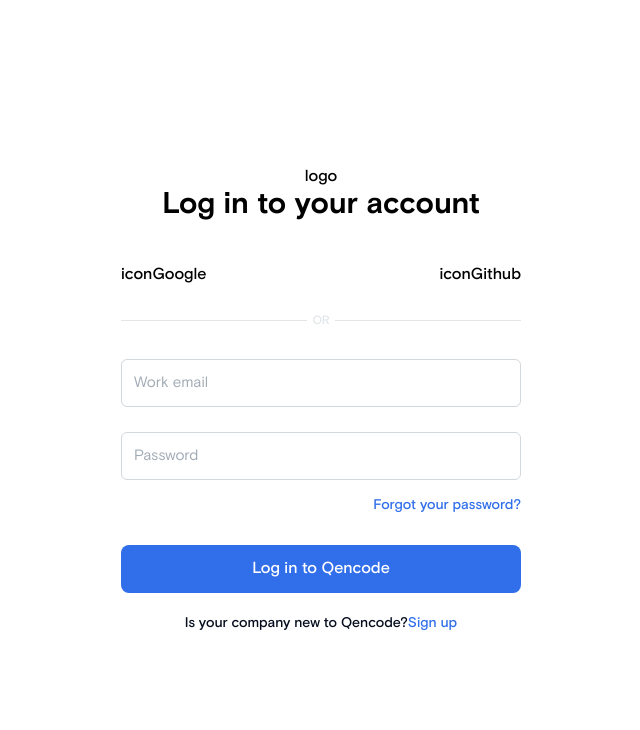
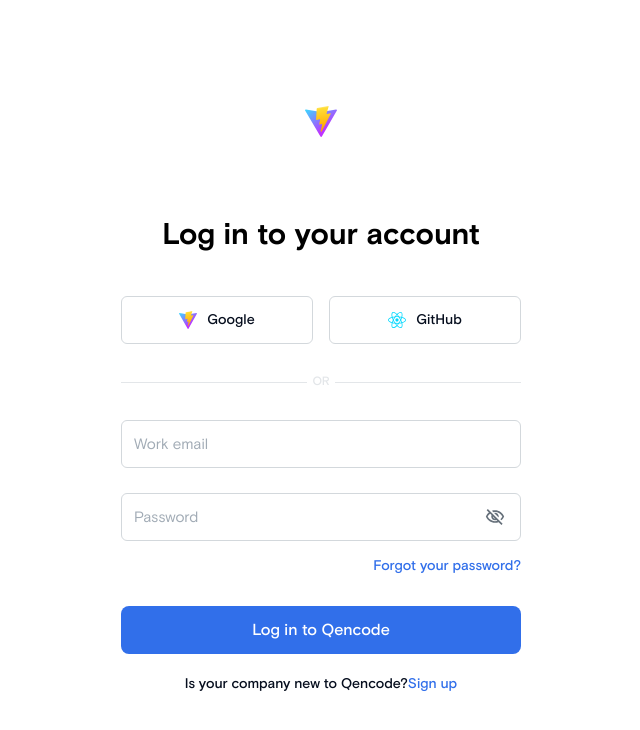
Before and after one commit to IvanRuskevych/test-login-interface, a React (Vite) app: page /login in a window 1280 px wide. Shown: the top 730 px of the page, without its empty margins (319-959 px from the left). Built offline with nearby package versions, Linux system fonts and the light colour scheme.

Commit message:
Revert "fix: path to icon v2"

```diff
--- a/src/components/LayoutAuth/LayoutAuth.jsx
+++ b/src/components/LayoutAuth/LayoutAuth.jsx
@@ -1,16 +1,14 @@
 import { Outlet } from 'react-router-dom';
-import { AuthContainer,
-    // IconLogo,
-    IconWrapper, Section } from './LayoutAuth.styled.js';
+import { AuthContainer, IconLogo, IconWrapper, Section } from './LayoutAuth.styled.js';
 // import logo from '../../assets/icons/logo.svg';
+import vite from"../../../public/vite.svg"
 
 const LayoutAuth = () => {
   return (
     <AuthContainer>
       <Section>
         <IconWrapper>
-          {/*<IconLogo src={logo} alt="icon logo" />*/}
-            <p>logo</p>
+          <IconLogo src={vite} alt="icon logo" />
         </IconWrapper>
         <Outlet />
       </Section>
--- a/src/components/fields/FieldPassword.jsx
+++ b/src/components/fields/FieldPassword.jsx
@@ -3,8 +3,8 @@
   StyledField,
   StyledFieldPasswordWrapper,
   StyledButton,
-  // StyledIconOn,
-  // StyledIconOff,
+  StyledIconOn,
+  StyledIconOff,
 } from './fields.styled.js';
 import { useState } from 'react';
 
@@ -15,8 +15,8 @@
     <StyledFieldPasswordWrapper className={className}>
       <StyledField placeholder={'Password'} />
       <StyledButton>
-        {/*{toggle && <StyledIconOn sx={{ fontSize: 20 }} />}*/}
-        {/*{!toggle && <StyledIconOff sx={{ fontSize: 20 }} />}*/}
+        {toggle && <StyledIconOn sx={{ fontSize: 20 }} />}
+        {!toggle && <StyledIconOff sx={{ fontSize: 20 }} />}
       </StyledButton>
     </StyledFieldPasswordWrapper>
   );
--- a/src/pages/LoginPage.jsx
+++ b/src/pages/LoginPage.jsx
@@ -6,16 +6,17 @@
 // import iconGoogle from '../assets/icons/google.svg';
 // import iconGithub from '../assets/icons/github.svg';
 
+import vite from "../../public/vite.svg"
+import react from "../assets/react.svg"
+
 const LoginPage = () => {
   return (
     <>
       <TitleAuth text={'Log in to your account'} />
       <ButtonWrapper>
-          <p>iconGoogle</p>
-          <p>iconGithub</p>
         {/*<LinkAuth icon={iconGoogle} text={"Google"} href={`https://github.com/`}/>*/}
-        {/*<LinkAuth icon={iconGoogle} text={'Google'} href={`/password-reset`} />*/}
-        {/*<LinkAuth icon={iconGithub} text={'GitHub'} href={`/password-set`} />*/}
+        <LinkAuth icon={vite} text={'Google'} href={`/password-reset`} />
+        <LinkAuth icon={react} text={'GitHub'} href={`/password-set`} />
       </ButtonWrapper>
       <Separator />
       <FormLogin />
```
